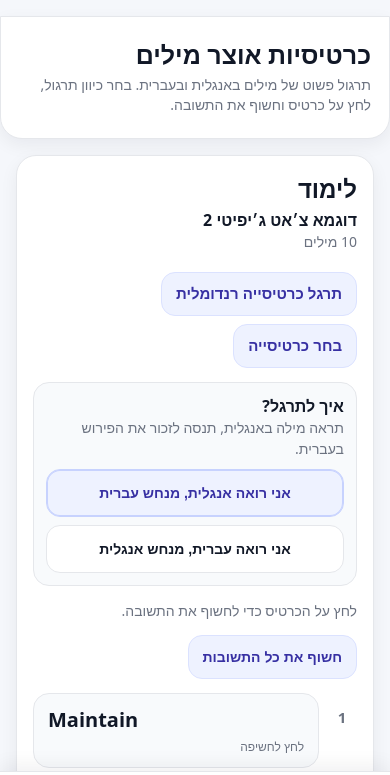
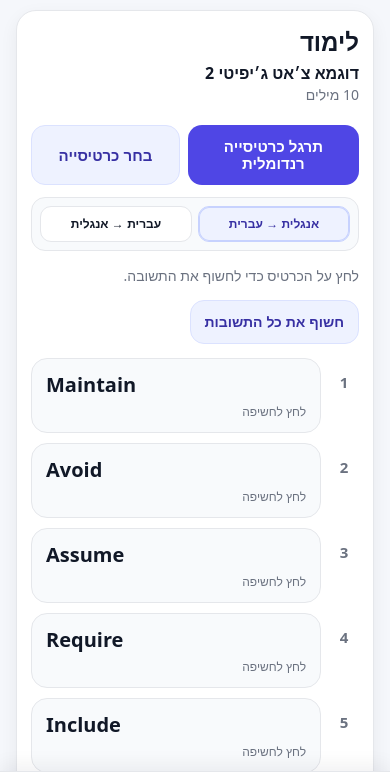
Before and after one commit to ohadnaor10/vocabulary-app, a plain HTML site: page index.html in a window 390 px wide. Shown: the top 775 px of the page. Drawn offline with Linux system fonts and the light colour scheme.

Commit message:
Add files via upload

```diff
--- a/index.html
+++ b/index.html
@@ -42,17 +42,11 @@
     .app {
       max-width: 760px;
       margin: 0 auto;
-      padding: 16px;
-      padding-bottom: 98px;
+      padding: 10px 16px 98px;
     }
 
     header {
-      background: var(--surface);
-      border: 1px solid var(--border);
-      box-shadow: var(--shadow);
-      border-radius: 0 0 22px 22px;
-      padding: 22px 18px;
-      margin: 0 -16px 16px;
+      display: none;
     }
 
     h1 {
@@ -82,8 +76,8 @@
       background: var(--surface);
       border: 1px solid var(--border);
       border-radius: 20px;
-      padding: 16px;
-      margin-bottom: 16px;
+      padding: 14px;
+      margin-bottom: 14px;
       box-shadow: var(--shadow);
     }
 
@@ -141,27 +135,51 @@
       line-height: 1.5;
     }
 
+    .learn-top-actions {
+      display: grid;
+      grid-template-columns: 1.25fr 1fr;
+      gap: 8px;
+      width: 100%;
+      margin-top: 10px;
+      position: relative;
+    }
+
+    .learn-top-actions button {
+      width: 100%;
+    }
+
     .mode-box {
-      margin-top: 14px;
-      padding: 12px;
-      border-radius: 16px;
+      margin-top: 12px;
+      padding: 8px;
+      border-radius: 14px;
       background: var(--surface-soft);
       border: 1px solid var(--border);
+      display: grid;
+      grid-template-columns: auto 1fr;
+      gap: 8px;
+      align-items: center;
+    }
+
+    .mode-title,
+    #modeText {
+      display: none;
     }
 
     .mode-buttons {
       display: grid;
       grid-template-columns: 1fr 1fr;
-      gap: 8px;
-      margin-top: 10px;
+      gap: 6px;
+      grid-column: 1 / -1;
     }
 
     .mode-btn {
       background: white;
       color: var(--text);
       border: 1px solid var(--border);
-      font-size: 14px;
-      min-height: 48px;
+      font-size: 13px;
+      min-height: 38px;
+      padding: 8px;
+      border-radius: 11px;
     }
 
     .mode-btn.active {
@@ -183,16 +201,20 @@
     }
 
     .manual-card-picker {
-      margin-top: 10px;
-      padding: 12px;
-      border-radius: 16px;
+      position: absolute;
+      top: calc(100% + 6px);
+      left: 0;
+      right: 0;
+      z-index: 10;
+      padding: 10px;
+      border-radius: 14px;
       border: 1px solid var(--border);
-      background: var(--surface-soft);
+      background: white;
+      box-shadow: var(--shadow);
     }
 
     .manual-card-picker select {
       width: 100%;
-      margin-top: 8px;
       padding: 12px;
       border: 1px solid var(--border);
       border-radius: 12px;
@@ -357,7 +379,17 @@
       }
 
       .mode-buttons {
-        grid-template-columns: 1fr;
+        grid-template-columns: 1fr 1fr;
+      }
+
+      .mode-btn {
+        font-size: 12px;
+        min-height: 36px;
+        padding: 7px 6px;
+      }
+
+      .learn-top-actions {
+        grid-template-columns: 1.15fr 1fr;
       }
     }
 
@@ -454,11 +486,6 @@
 
 <body>
   <div class="app">
-    <header>
-      <h1>כרטיסיות אוצר מילים</h1>
-      <p class="subtitle">תרגול פשוט של מילים באנגלית ובעברית. בחר כיוון תרגול, לחץ על כרטיס וחשוף את התשובה.</p>
-    </header>
-
     <section id="learnView" class="panel">
       <div class="top-row">
         <div>
@@ -467,35 +494,34 @@
           <div id="cardCounter" class="small"></div>
         </div>
 
-        <div class="card-actions">
-          <button id="randomBtn" class="secondary">
+        <div class="learn-top-actions">
+          <button id="randomBtn">
             תרגל כרטיסייה רנדומלית
           </button>
 
           <button id="manualPickBtn" class="secondary">
             בחר כרטיסייה
           </button>
+
+          <div id="manualCardPicker" class="manual-card-picker hidden">
+            <select id="cardSelect"></select>
+          </div>
         </div>
       </div>
 
       <div class="mode-box">
-        <strong>איך לתרגל?</strong>
+        <strong class="mode-title">איך לתרגל?</strong>
         <div id="modeText" class="small"></div>
 
         <div class="mode-buttons">
           <button id="modeEnToHeBtn" class="mode-btn">
-            אני רואה אנגלית, מנחש עברית
+            אנגלית → עברית
           </button>
 
           <button id="modeHeToEnBtn" class="mode-btn">
-            אני רואה עברית, מנחש אנגלית
+            עברית → אנגלית
           </button>
         </div>
-      </div>
-
-      <div id="manualCardPicker" class="manual-card-picker hidden">
-        <strong>בחר כרטיסייה לתרגול</strong>
-        <select id="cardSelect"></select>
       </div>
 
       <p class="hint" id="learnHint">
```
